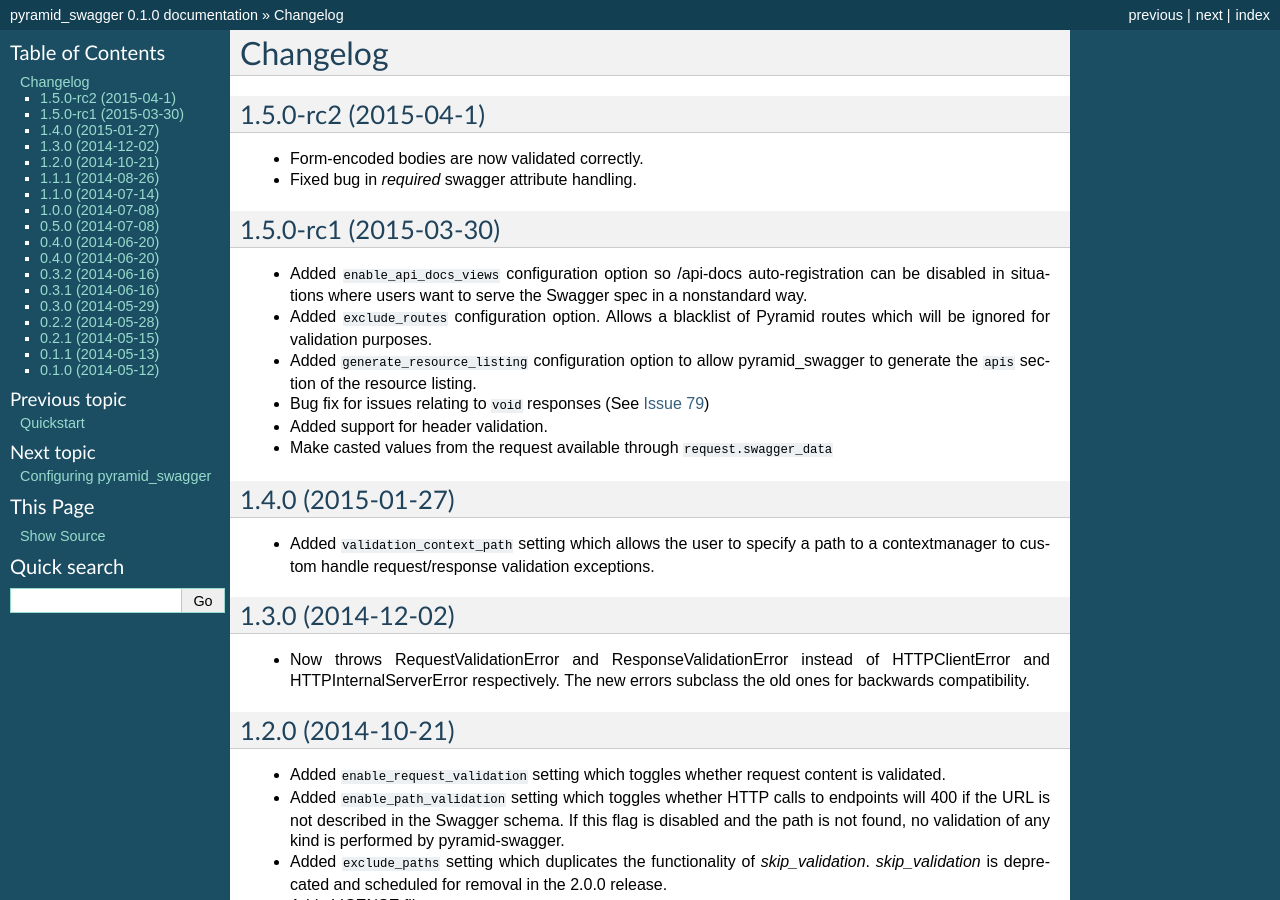
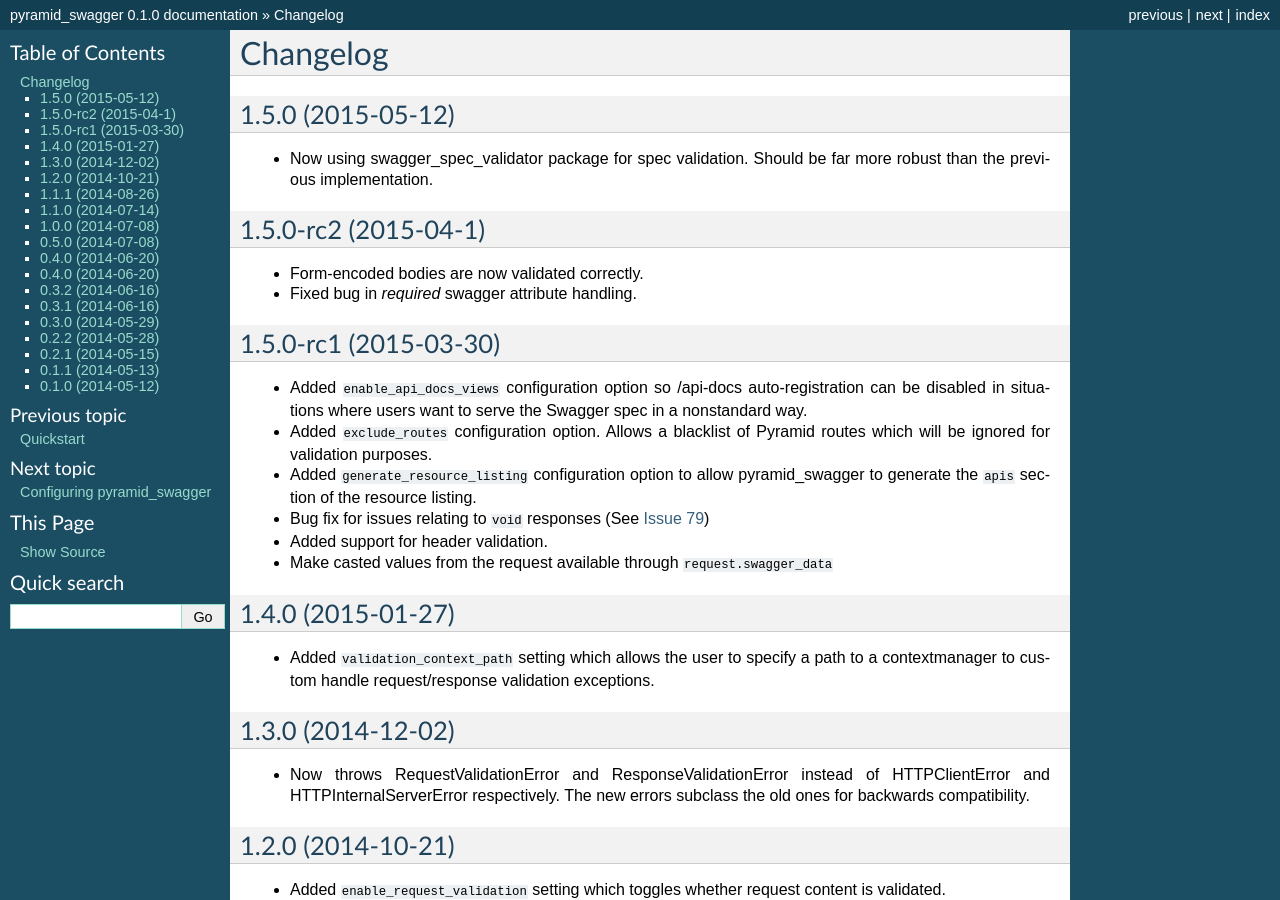
Before and after one commit to Yelp/pyramid_swagger, a Sphinx documentation site: the page built from docs/changelog.rst, in a window 1280 px wide and 900 px high. Built offline with Sphinx 7.4.7, drawn with Linux system fonts in a browser that asks for light colours.

Commit message:
Bump to 1.5.0

```diff
--- a/docs/changelog.rst
+++ b/docs/changelog.rst
@@ -1,5 +1,11 @@
 Changelog
 =========
+
+1.5.0 (2015-05-12)
+++++++++++++++++++++++
+
+* Now using swagger_spec_validator package for spec validation. Should be far
+  more robust than the previous implementation.
 
 1.5.0-rc2 (2015-04-1)
 ++++++++++++++++++++++
--- a/pyramid_swagger/__about__.py
+++ b/pyramid_swagger/__about__.py
@@ -13,7 +13,7 @@
 __summary__ = "Swagger tools for use in pyramid webapps"
 __uri__ = "https://github.com/striglia/pyramid_swagger"
 
-__version__ = "1.5.0-rc2"
+__version__ = "1.5.0"
 
 __author__ = "Scott Triglia"
 __email__ = "scott.triglia@gmail.com"
```
